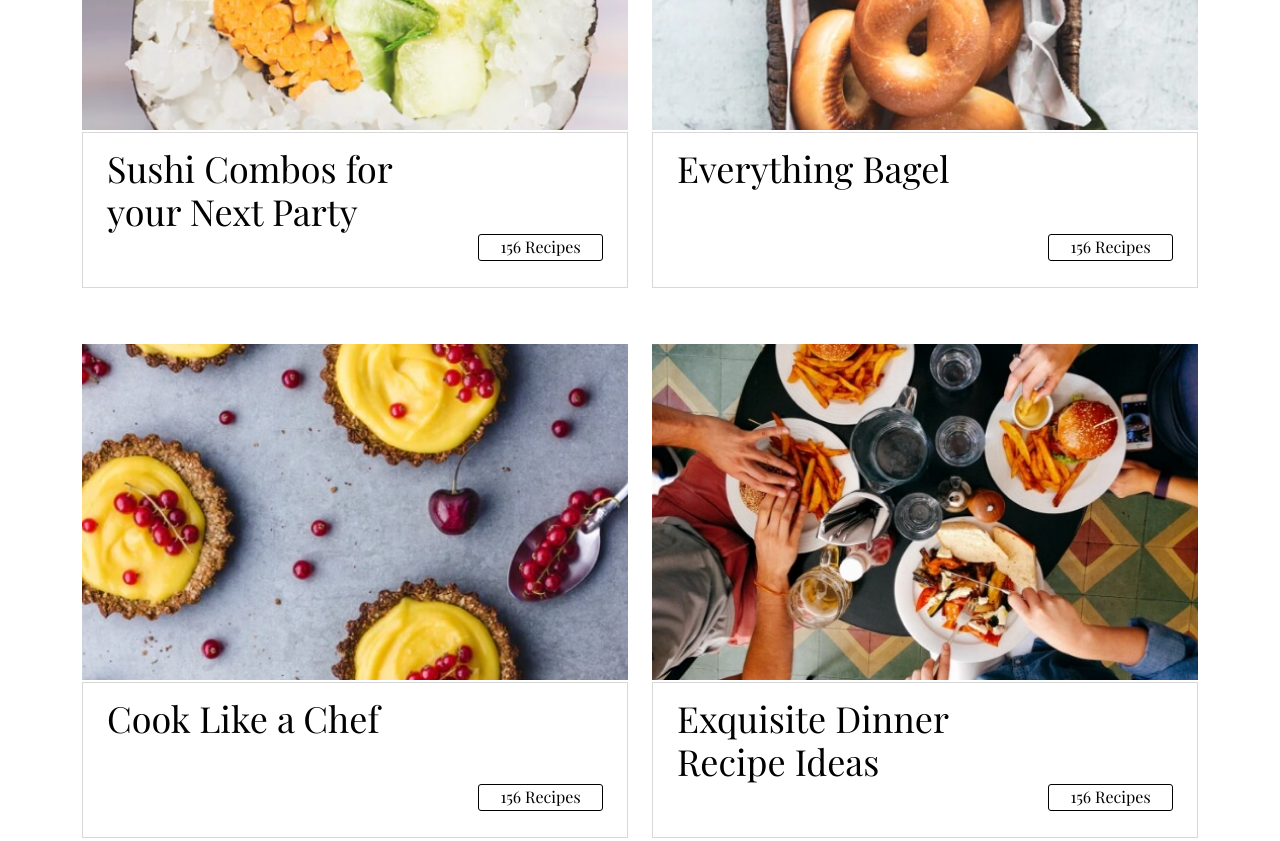
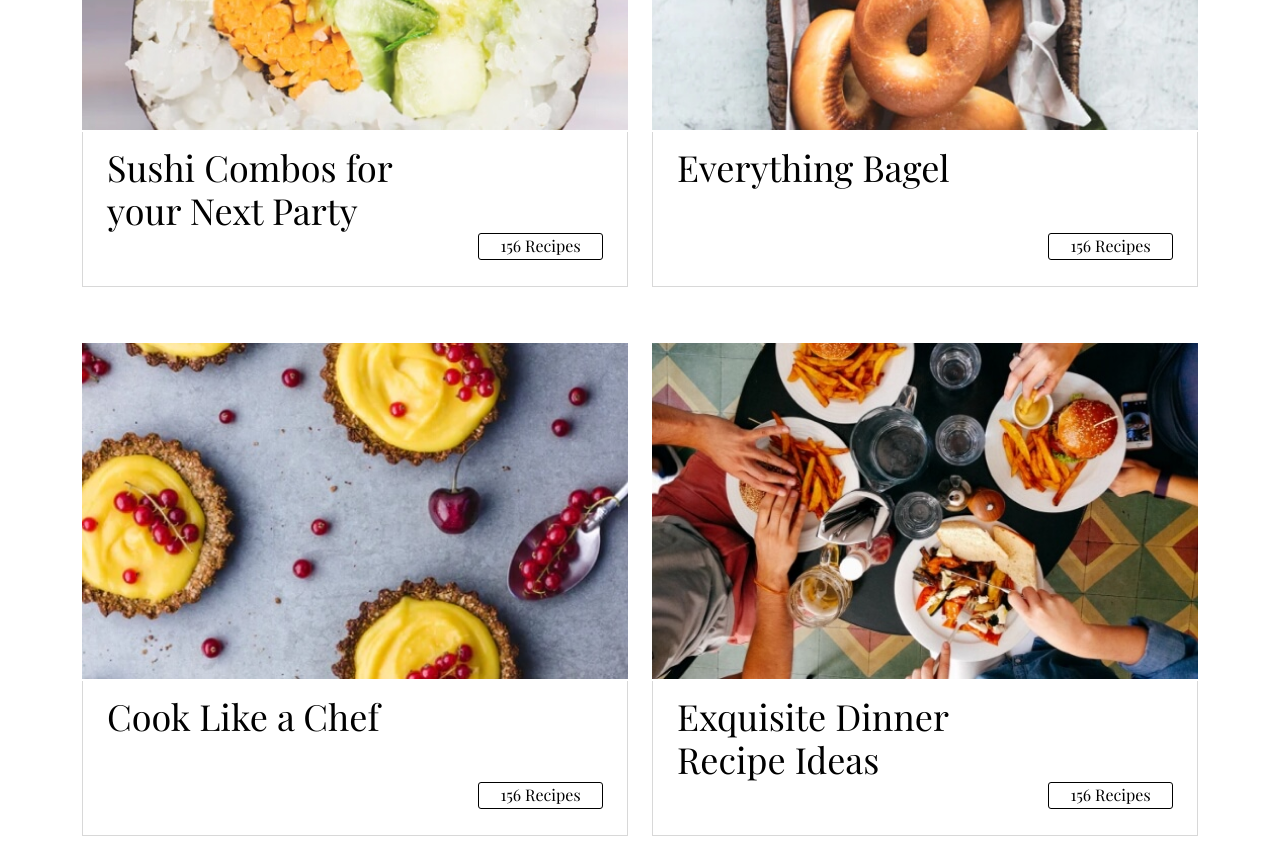
Before and after one commit to ngocdiepphan/html-css-training, a website built with Parcel: page practice-two/src/index.html in a window 1280 px wide. Shown: the part 2880-3721 px from the top of the page. Built offline with nearby package versions, Linux system fonts and the light colour scheme.

Commit message:
Update item collection #130

```diff
--- a/practice-two/src/styles/components/card-collections.scss
+++ b/practice-two/src/styles/components/card-collections.scss
@@ -4,7 +4,9 @@
   }
 
   &__content {
-		border: toRem(1) solid #d8d8d8;
+    border: toRem(1.5) solid #d8d8d8;
+    border-top: none;
+    overflow: hidden;
     padding: 0 toRem(24);
     margin-bottom: toRem(32);
   }
```
Lines whose indentation alone changed are shown as unchanged.
